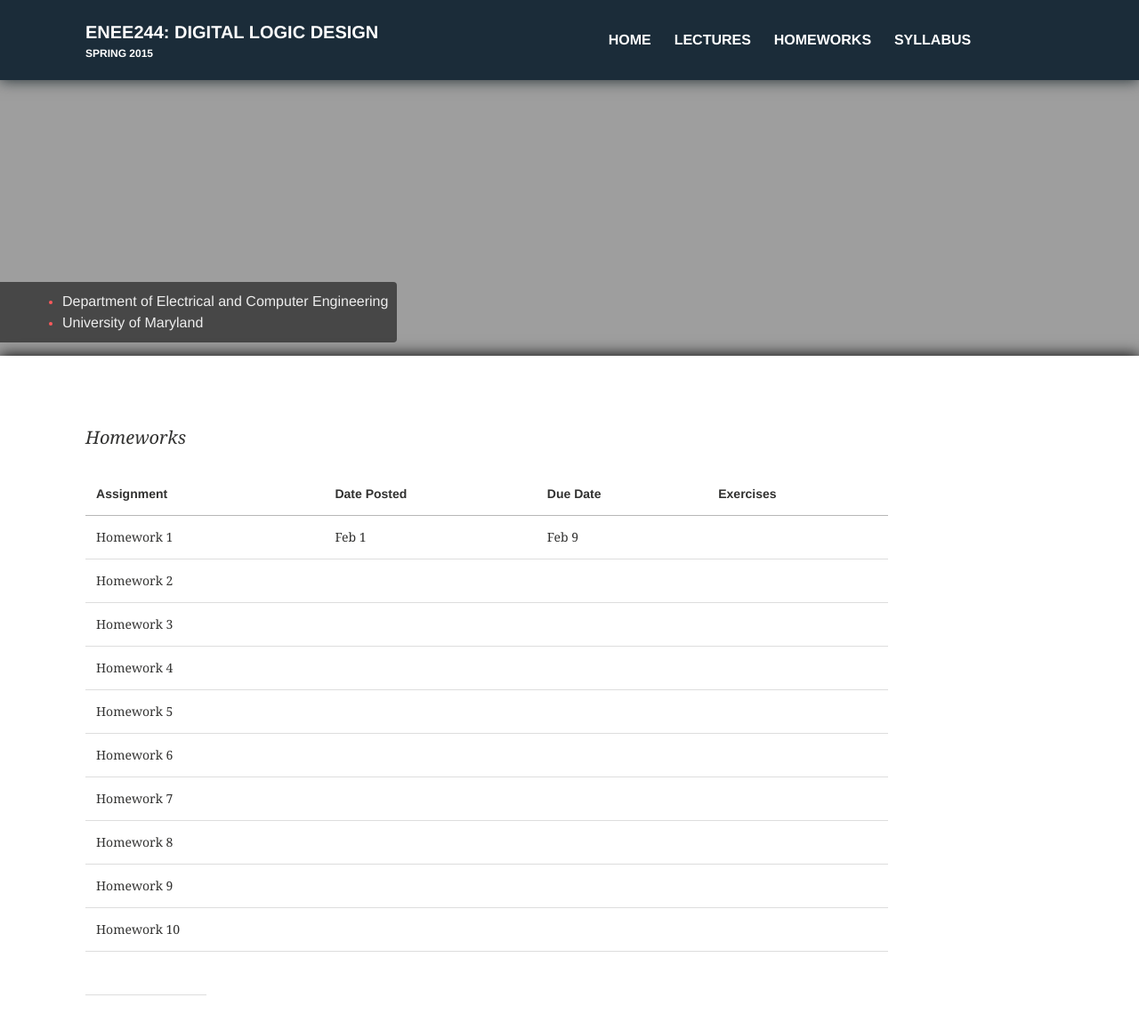
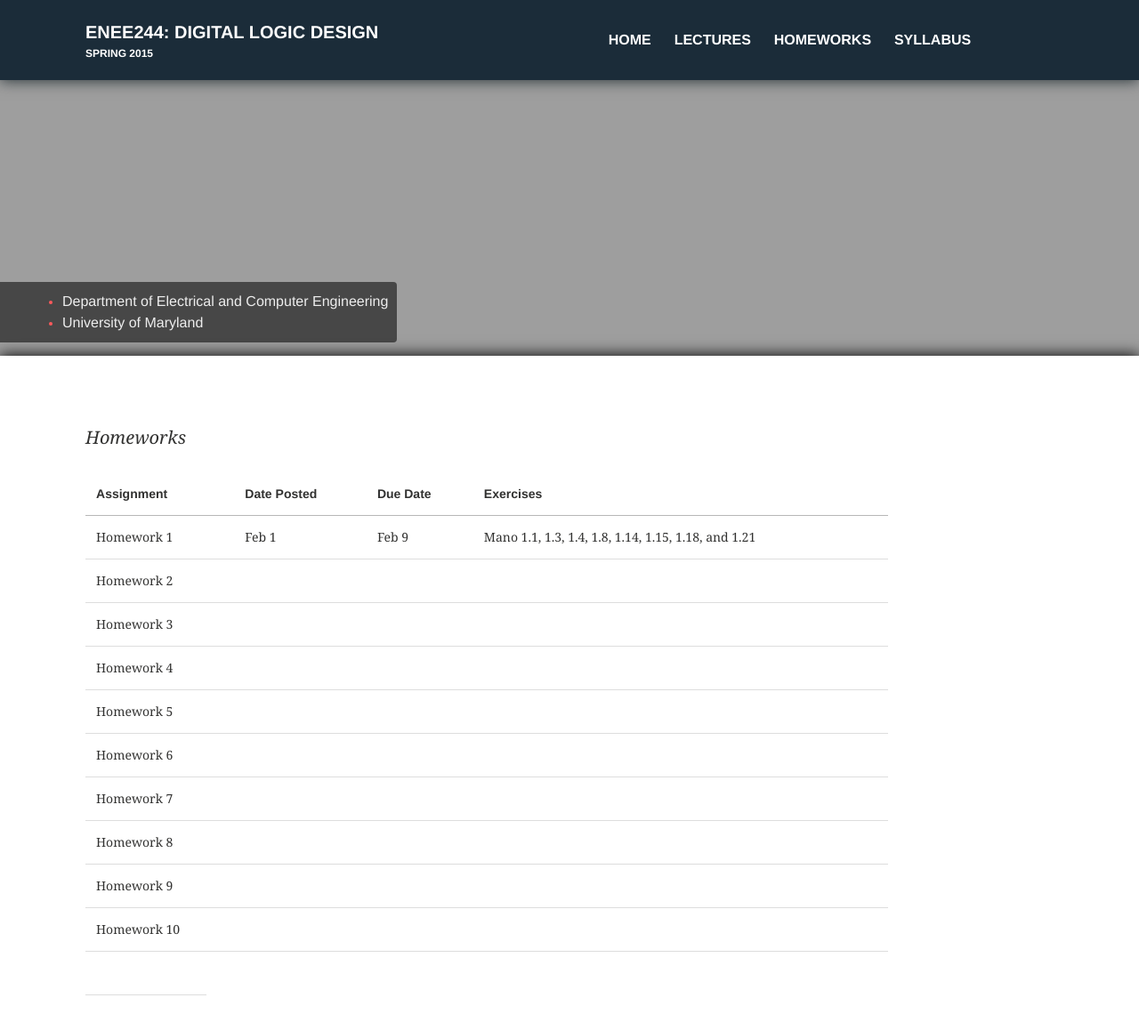
Before and after one commit to enee244/enee244.github.io, a Jekyll site: the page built from homeworks/index.md, in a window 1280 px wide and 1186 px high. Shown: the top 1158 px of the window at 89% size. Built offline with Jekyll 4.4.1, drawn with Linux system fonts in a browser that asks for light colours.

Commit message:
Update index.md

```diff
--- a/homeworks/index.md
+++ b/homeworks/index.md
@@ -11,7 +11,7 @@ toc: false
 
 Assignment | Date Posted | Due Date | Exercises |
 ---------- | ----------- | --------
-Homework 1 |     Feb 1  |  Feb 9   |
+Homework 1 |     Feb 1  |  Feb 9   | Mano 1.1, 1.3, 1.4, 1.8, 1.14, 1.15, 1.18, and 1.21
 Homework 2 |         |      |
 Homework 3|          |     |
 Homework 4 |          | |
```
